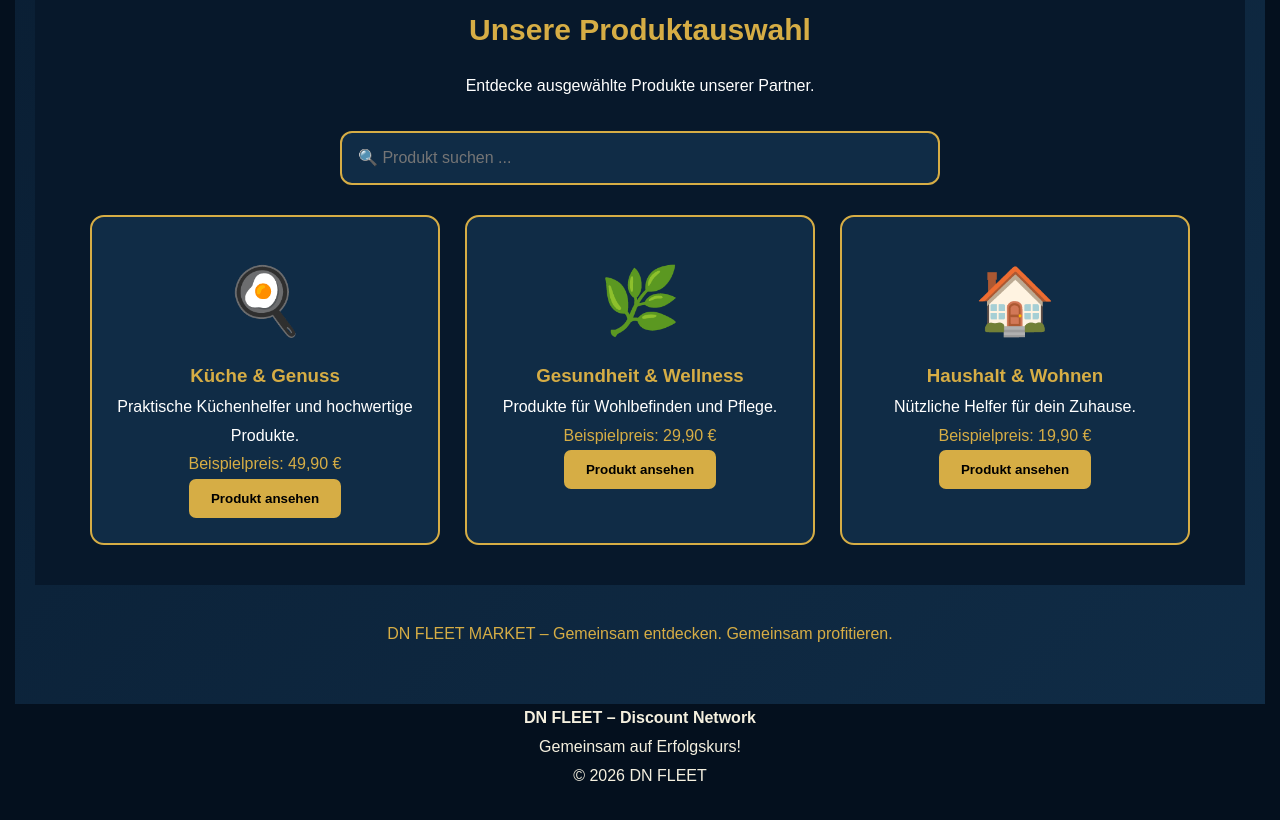
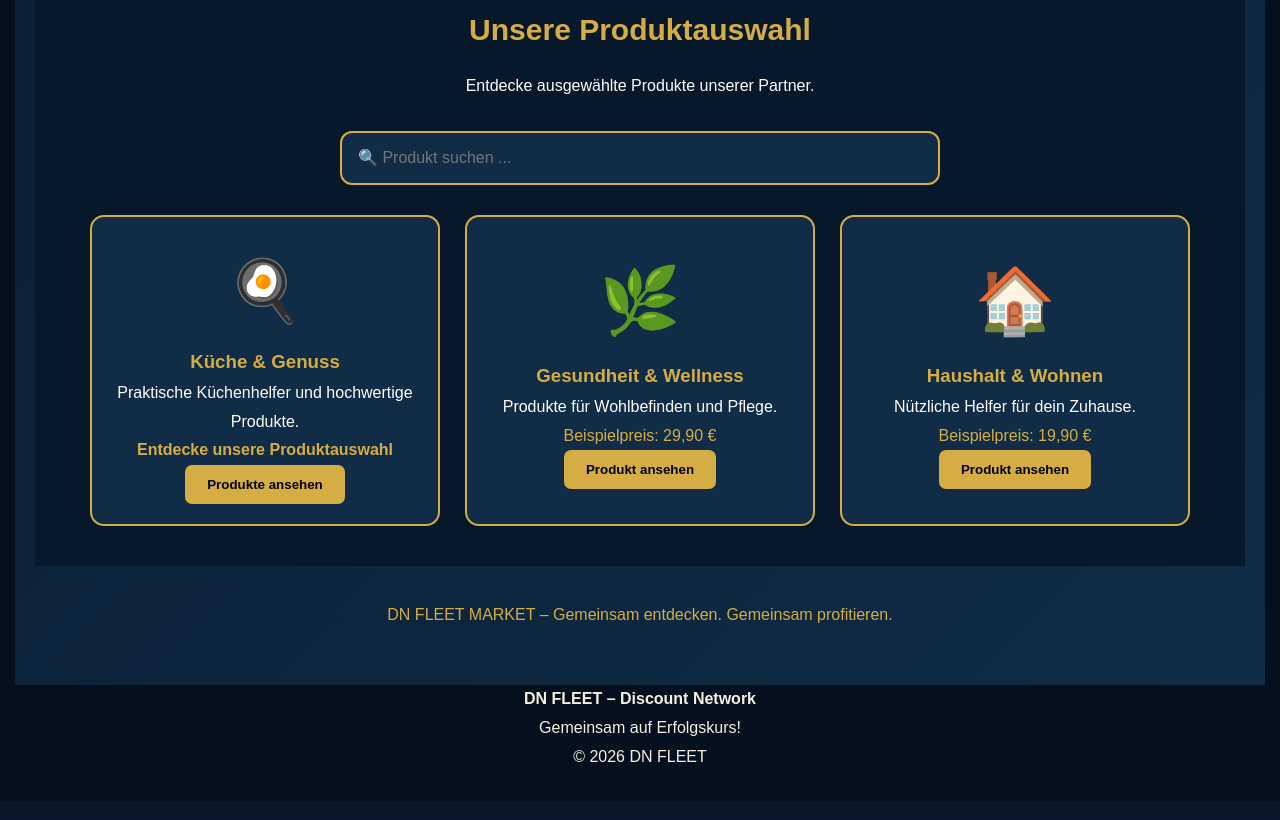
Before and after one commit to DNFLEET2026/dn-fleet-website, a plain HTML site: page index.html in a window 1280 px wide. Shown: the part 3697-4517 px from the top of the page. Drawn offline with Linux system fonts and the light colour scheme.

Commit message:
DN FLEET MARKET – Produktkarte 1 überarbeitet
Updated styling and content for product display.

```diff
--- a/index.html
+++ b/index.html
@@ -482,19 +482,38 @@ margin:0 auto;
 ">
 
   <!-- PRODUKT 1 -->
-  <div style="background:#102c46;border:2px solid #d6ad45;
-  border-radius:14px;padding:25px;text-align:center;">
 
-    <div style="font-size:65px;">🍳</div>
-    <h3 style="color:#d6ad45;">Küche & Genuss</h3>
-    <p style="color:white;">Praktische Küchenhelfer und hochwertige Produkte.</p>
-    <p style="color:#d6ad45;">Beispielpreis: 49,90 €</p>
+<div style="background:#102c46;
+border:2px solid #d6ad45;
+border-radius:14px;
+padding:20px;
+text-align:center;">
 
-    <button type="button" style="background:#d6ad45;
-    padding:12px 22px;border:0;border-radius:7px;font-weight:bold;">
-      Produkt ansehen
-    </button>
-  </div>
+  <div style="font-size:60px;">🍳</div>
+
+  <h3 style="color:#d6ad45;">
+    Küche &amp; Genuss
+  </h3>
+
+  <p style="color:white;">
+    Praktische Küchenhelfer und hochwertige Produkte.
+  </p>
+
+  <p style="color:#d6ad45;font-weight:bold;">
+    Entdecke unsere Produktauswahl
+  </p>
+
+  <button type="button"
+  style="background:#d6ad45;
+  padding:12px 22px;
+  border:0;
+  border-radius:7px;
+  font-weight:bold;">
+    Produkte ansehen
+  </button>
+
+</div>
+
 
   <!-- PRODUKT 2 -->
   <div style="background:#102c46;border:2px solid #d6ad45;
```
